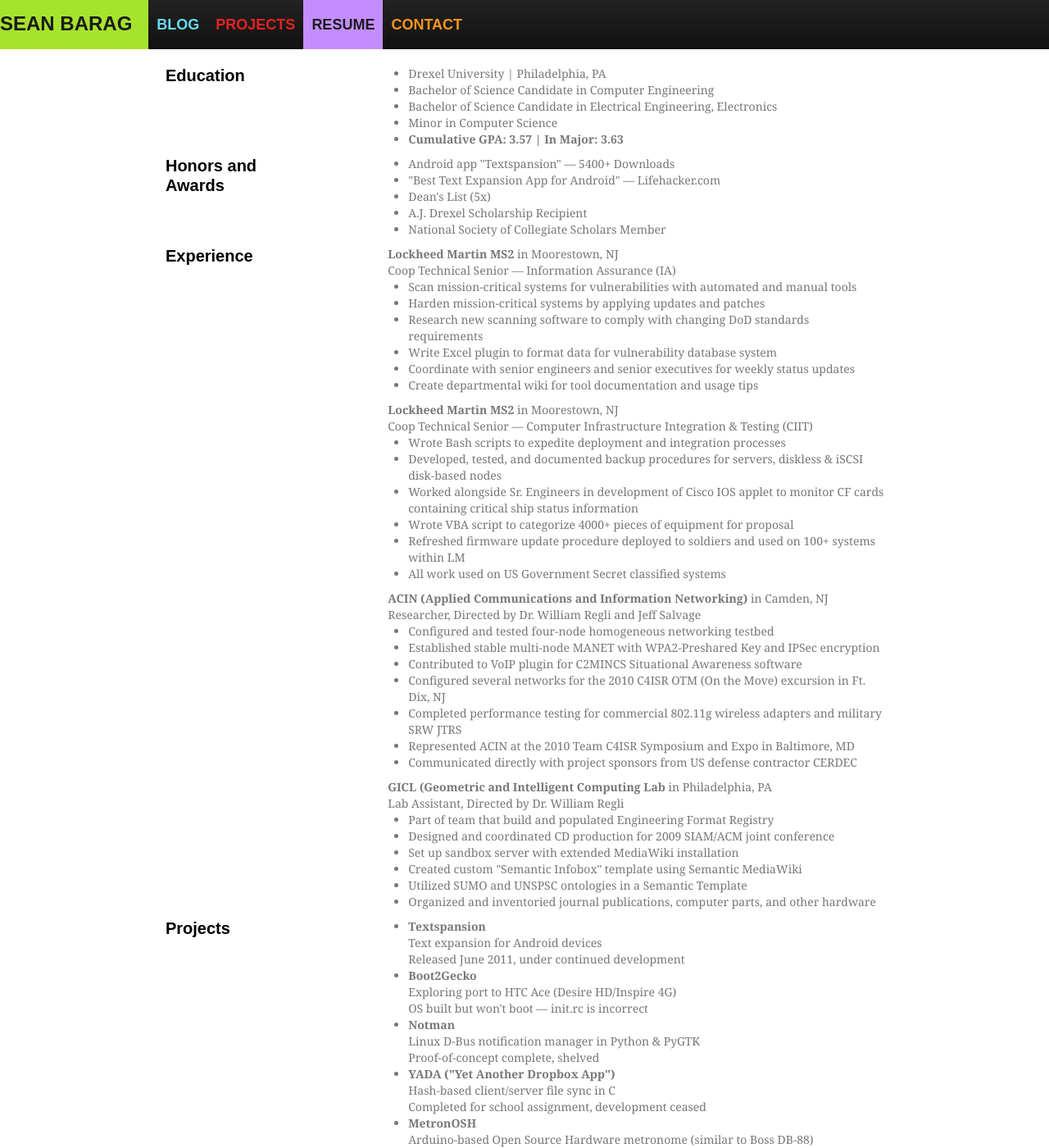
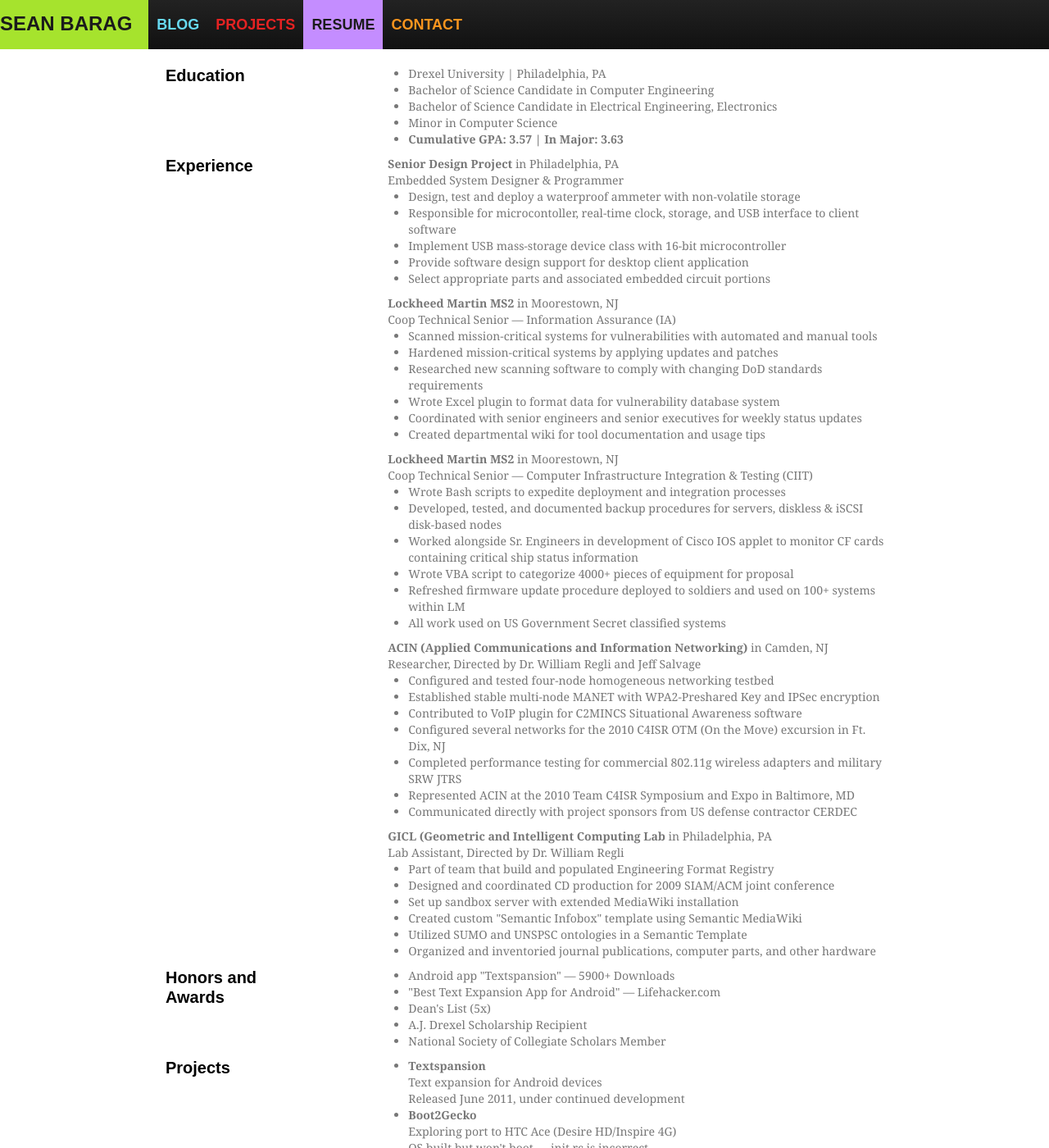
Before and after one commit to sjbarag/sjbarag.github.com, a Jekyll site: the page built from resume/web.html, in a window 1280 px wide and 1400 px high. Shown: the whole window at 82% size. Built offline with Jekyll 4.4.1, drawn with Linux system fonts in a browser that asks for light colours; nearby versions of some CDN libraries; some web fonts are replaced; Markdown is read by kramdown in place of the engine named in the settings.

Commit message:
Add Senior Design and push Honors down
"Honors and Awards" now falls below "Experience."

```diff
--- a/resume/web.html
+++ b/resume/web.html
@@ -18,33 +18,28 @@
 
 <div class="row">
 	<div class="span2">
-		<h4> Honors and Awards </h4>
-	</div>
-	<div class="span7 offset1">
-		<ul>
-			<li>Android app "Textspansion" &mdash; 5400+ Downloads</li>
-			<li>"Best Text Expansion App for Android" &mdash; Lifehacker.com</li>
-			<li>Dean's List (5x)</li>
-			<li>A.J. Drexel Scholarship Recipient</li>
-			<li>National Society of Collegiate Scholars Member</li>
-		</ul>
-	</div>
-</div>
-
-<div class="row">
-	<div class="span2">
 		<h4> Experience </h4>
 	</div>
 	<div class="span7 offset1">
+		<b> Senior Design Project </b> in Philadelphia, PA</br>
+		Embedded System Designer &amp; Programmer
+		<ul>
+			<li>Design, test and deploy a waterproof ammeter with non-volatile storage</li>
+			<li>Responsible for microcontoller, real-time clock, storage, and USB interface to client software</li>
+			<li>Implement USB mass-storage device class with 16-bit microcontroller</li>
+			<li>Provide software design support for desktop client application</li>
+			<li>Select appropriate parts and associated embedded circuit portions</li>
+		</ul>
+
 		<b> Lockheed Martin MS2 </b> in Moorestown, NJ</br>
 		Coop Technical Senior &mdash; Information Assurance (IA)
 		<ul>
-			<li>Scan mission-critical systems for vulnerabilities with automated and manual tools</li>
-			<li>Harden mission-critical systems by applying updates and patches</li>
-			<li>Research new scanning software to comply with changing DoD standards requirements</li>
-			<li>Write Excel plugin to format data for vulnerability database system</li>
-			<li>Coordinate with senior engineers and senior executives for weekly status updates</li>
-			<li>Create departmental wiki for tool documentation and usage tips</li>
+			<li>Scanned mission-critical systems for vulnerabilities with automated and manual tools</li>
+			<li>Hardened mission-critical systems by applying updates and patches</li>
+			<li>Researched new scanning software to comply with changing DoD standards requirements</li>
+			<li>Wrote Excel plugin to format data for vulnerability database system</li>
+			<li>Coordinated with senior engineers and senior executives for weekly status updates</li>
+			<li>Created departmental wiki for tool documentation and usage tips</li>
 		</ul>
 
 		<b> Lockheed Martin MS2 </b> in Moorestown, NJ</br>
@@ -79,6 +74,21 @@
 			<li>Created custom "Semantic Infobox" template using Semantic MediaWiki</li>
 			<li>Utilized SUMO and UNSPSC ontologies in a Semantic Template</li>
 			<li>Organized and inventoried journal publications, computer parts, and other hardware</li>
+		</ul>
+	</div>
+</div>
+
+<div class="row">
+	<div class="span2">
+		<h4> Honors and Awards </h4>
+	</div>
+	<div class="span7 offset1">
+		<ul>
+			<li>Android app "Textspansion" &mdash; 5900+ Downloads</li>
+			<li>"Best Text Expansion App for Android" &mdash; Lifehacker.com</li>
+			<li>Dean's List (5x)</li>
+			<li>A.J. Drexel Scholarship Recipient</li>
+			<li>National Society of Collegiate Scholars Member</li>
 		</ul>
 	</div>
 </div>
```
